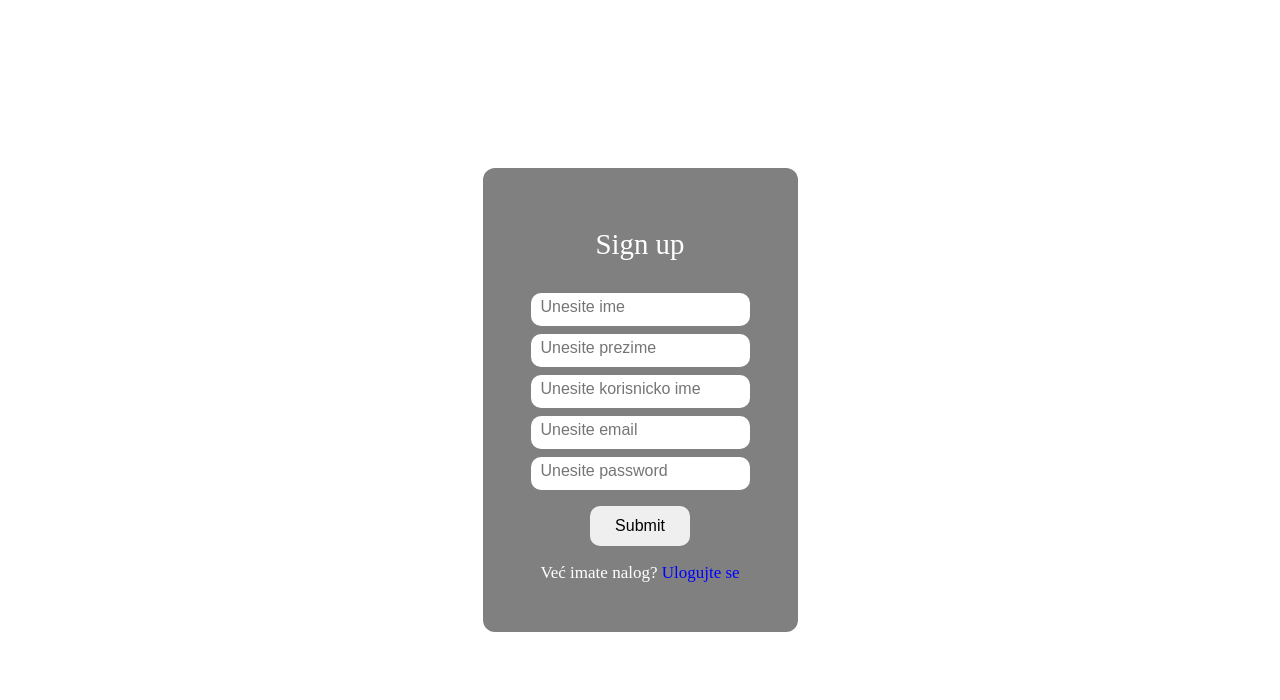
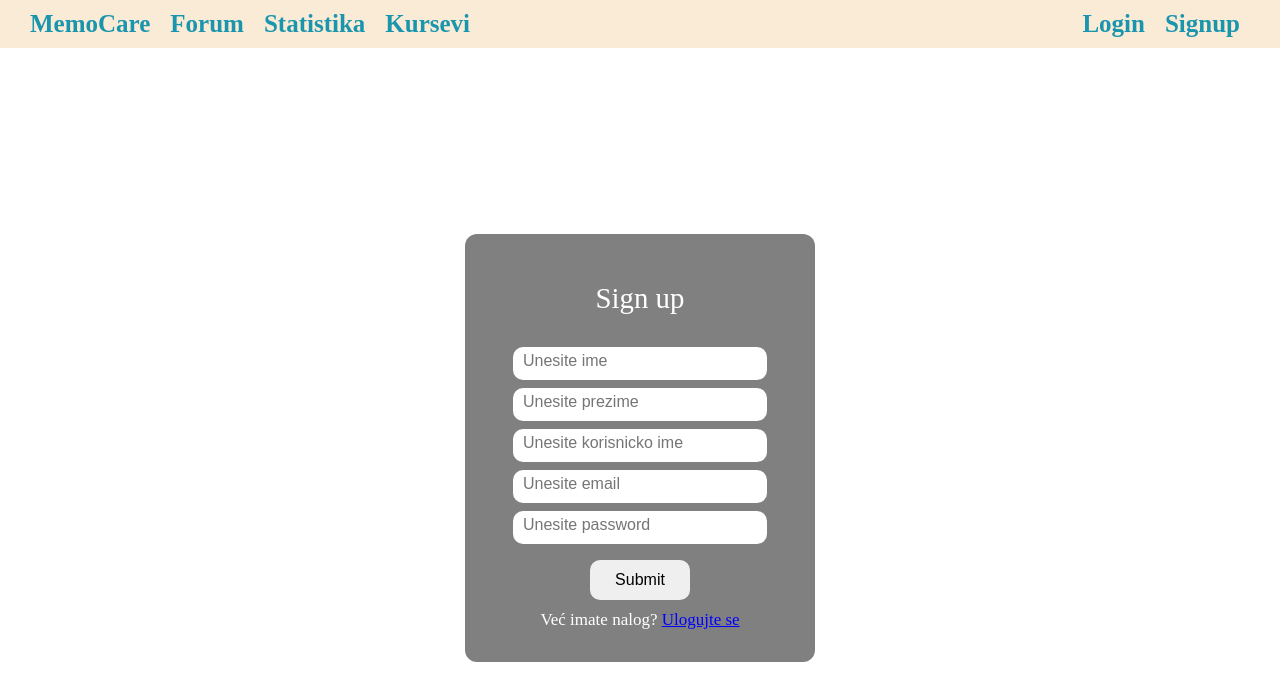
Before and after one commit to AlekKostic/ThriveTogether, a React (Vite) app in the folder Front/: page /signup in a window 1280 px wide. Shown: the top 700 px of the page. Built offline with nearby package versions, Linux system fonts and the light colour scheme.

Commit message:
jos ruta i navbar komponenta

```diff
--- a/Front/src/App.jsx
+++ b/Front/src/App.jsx
@@ -1,15 +1,19 @@
 import { BrowserRouter as Router, Route, Routes } from 'react-router-dom';
 import Signinpage from './Pages/Signinpage';
 import Loginpage from './Pages/Loginpage';
+import Home from './Pages/Home';
 
 const App = () => {
-  return (
+  return (<>
     <Router>
       <Routes>
         <Route path="/signup" element={<Signinpage />} />
         <Route path="/login" element={<Loginpage />} /> {/* Ruta za login */}
+        <Route path="/" element={<Home />} />
       </Routes>
     </Router>
+
+    </>
   );
 };
 
--- a/Front/src/Components/Component.jsx
+++ b/Front/src/Components/Component.jsx
@@ -1,4 +1,6 @@
+import Navbar from "./Navbar";
 import "./uredjivanje.css"
+import { useNavigate } from 'react-router-dom'; // Importujte useNavigate
 
 const posts = [
   { user: 'Svetlana', text: 'Mazem venogel i to mi pomaze.' },
@@ -7,6 +9,7 @@ const posts = [
 ];
 
 const Component = () => {
+
   const getCurrentDateTime = () => {
     const date = new Date();
     return date.toLocaleString();
@@ -16,20 +19,7 @@ const Component = () => {
     {/*<header className="container">
       <h1>Mentalno Zdravlje</h1>
     </header>*/}
-    <nav className="navbar">
-      <div className="navbar-left">
-        {/*<ul className="sidenav">*/}
-        <p id="#NazivSajta">MemoCare</p>
-        <a href="#forum">Forum</a>
-        <a href="#statistika">Statistika</a>
-        <a href="#kursevi">Kursevi</a>
-        {/*</ul>*/}
-      </div>
-      <div className="navbar-right">
-        <a href="#login">Login</a>
-        <a href="#signup">Signup</a>
-      </div>
-    </nav>
+    <Navbar />
     <div className="Hero">
         <div className="Hero-content">
             <h1>Uvod U Mentalno Zdravlje</h1>
--- /dev/null
+++ b/Front/src/Components/Navbar.jsx
@@ -0,0 +1,33 @@
+import React from 'react'
+import { useNavigate } from 'react-router-dom'; // Importujte useNavigate
+
+const Navbar = () => {
+    const navigate = useNavigate(); // Inicijalizujte useNavigate
+  const handleLoginRedirect = () => {
+    navigate("/login"); // Ovaj kod preusmerava na login stranicu
+  };
+  const handleSigninRedirect = () => {
+    navigate("/signup"); // Ovaj kod preusmerava na login stranicu
+  };
+  const handleLogo = () => {
+    navigate("/"); // Ovaj kod preusmerava na main stranicu
+  };
+  return (
+    <nav className="navbar">
+      <div className="navbar-left">
+        {/*<ul className="sidenav">*/}
+        <p id="#NazivSajta" onClick={handleLogo}>MemoCare</p>
+        <a href="#forum">Forum</a>
+        <a href="#statistika">Statistika</a>
+        <a href="#kursevi">Kursevi</a>
+        {/*</ul>*/}
+      </div>
+      <div className="navbar-right">
+        <a onClick={handleLoginRedirect}>Login</a>
+        <a onClick={handleSigninRedirect}>Signup</a>
+      </div>
+    </nav>
+  )
+}
+
+export default Navbar
--- a/Front/src/Pages/Loginpage.jsx
+++ b/Front/src/Pages/Loginpage.jsx
@@ -1,9 +1,11 @@
 import React from 'react'
 import Login from '../components/Login'
+import Navbar from '../Components/Navbar'
 
 const Loginpage = () => {
   return (
     <div>
+      <Navbar />
       <Login />
     </div>
   )
--- a/Front/src/Pages/Signinpage.jsx
+++ b/Front/src/Pages/Signinpage.jsx
@@ -1,9 +1,11 @@
 import React from 'react'
 import Signup from '../Components/Signup'
+import Navbar from '../Components/Navbar'
 
 const Signinpage = () => {
   return (
     <div>
+      <Navbar />
       <Signup />
     </div>
   )
--- a/Front/src/components/Login.jsx
+++ b/Front/src/components/Login.jsx
@@ -24,14 +24,18 @@ const Login = () => {
     setUsernameE('');
     setPasswordE('');
 
+    let isValid = true;
+
     if (!username) {
       setUsernameE('Please enter your email.');
-      return;
+      isValid = false;
     }
     if (!password) {
       setPasswordE('Please enter your password.');
-      return;
+      isValid = false;
     }
+
+    if(!isValid)return;
 
     axios({
       method: "get",
@@ -53,6 +57,7 @@ const Login = () => {
   };
 
   return (
+    <div className="sve">
     <div className="forma">
       <div className="naslovforme">
         <p>Login</p>
@@ -88,6 +93,7 @@ const Login = () => {
         </p>
       </div>
     </div>
+    </div>
   );
 };
 
--- a/Front/src/components/Signup.jsx
+++ b/Front/src/components/Signup.jsx
@@ -101,6 +101,7 @@ const Signup = () => {
   };
 
   return (
+    <div className="sve">
     <div className="forma">
       <div className="naslovforme">
         <p>Sign up</p>
@@ -170,6 +171,7 @@ const Signup = () => {
         </p>
       </div>
     </div>
+    </div>
   );
 };
 
--- a/Front/src/components/login.css
+++ b/Front/src/components/login.css
@@ -1,4 +1,4 @@
-.login-body {
+.sve{
     display: flex;
     justify-content: center;
     align-items: center;
@@ -172,4 +172,6 @@
 
 a{
     color: blue;
+    text-decoration: underline;
+    cursor: pointer;
 }
```
